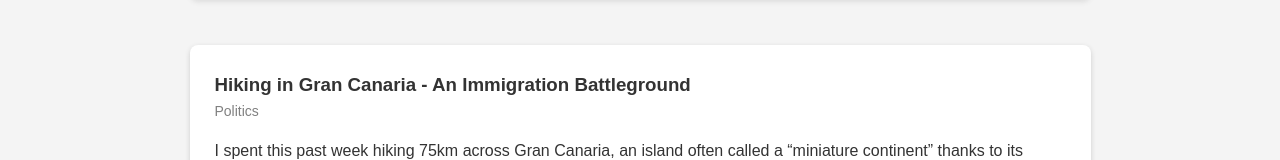
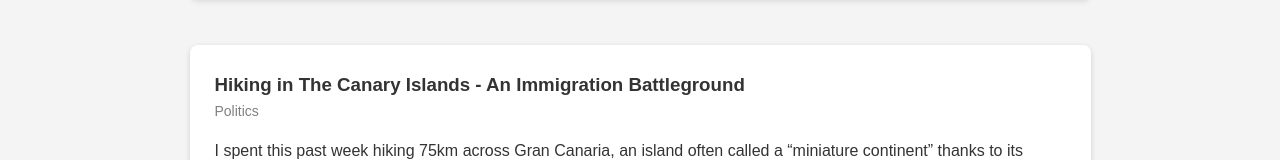
Before and after one commit to Alfie-Website-Test/Alfie-Blog, a plain HTML site: page blog.html in a window 1280 px wide. Shown: the part 274-434 px from the top of the page. Drawn offline with Linux system fonts and the light colour scheme.

Commit message:
Update blog post title to reflect location change

```diff
--- a/blog.html
+++ b/blog.html
@@ -35,7 +35,7 @@
 
 	<a href="post4.html" class="blogbox">
 
-		<h3> Hiking in Gran Canaria - An Immigration Battleground </h3>
+		<h3> Hiking in The Canary Islands - An Immigration Battleground </h3>
 		<p class="date"> Politics </p>
 		<p>I spent this past week hiking 75km across Gran Canaria, an island often called a “miniature continent” thanks to its diverse biomes. Every leg of our journey felt like a whole different nation, but there was a unifying feature that was ever-present no matter where we found ourselves: the political banners and placards ready for the upcoming election...</p>
 	</a>
```
